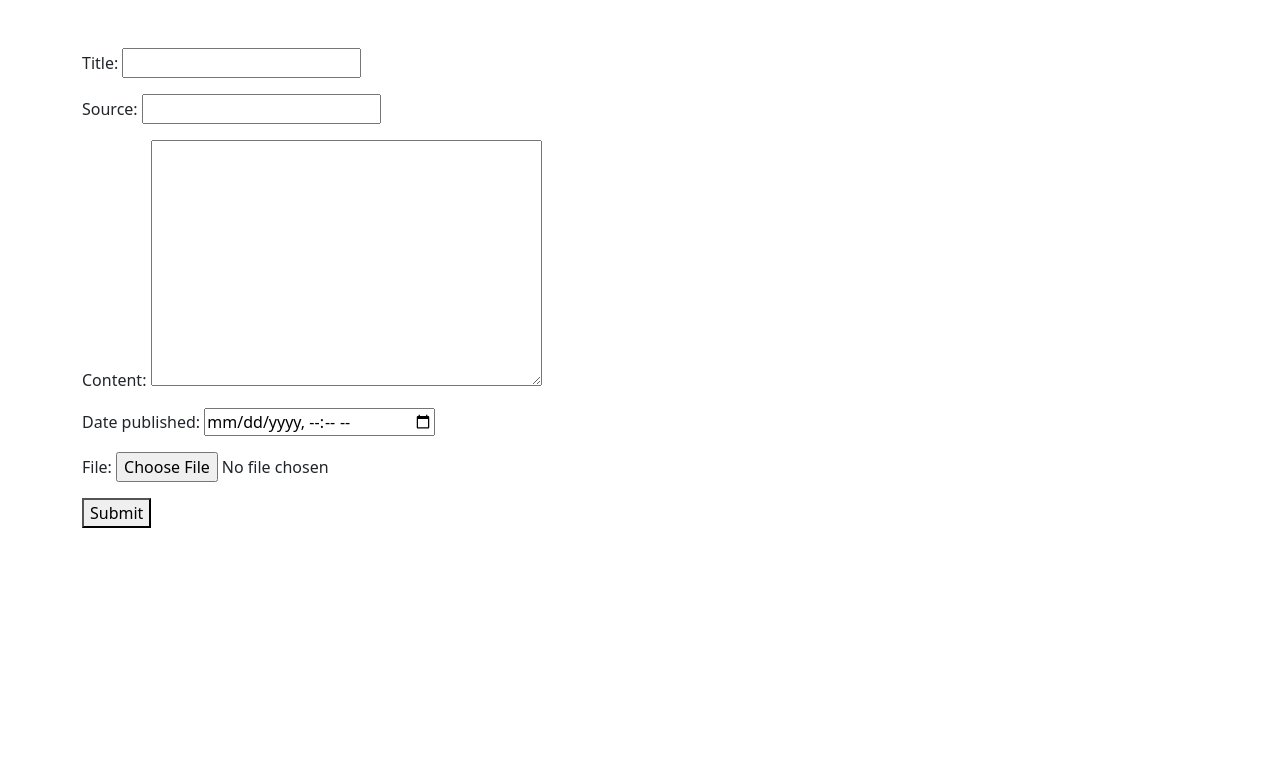
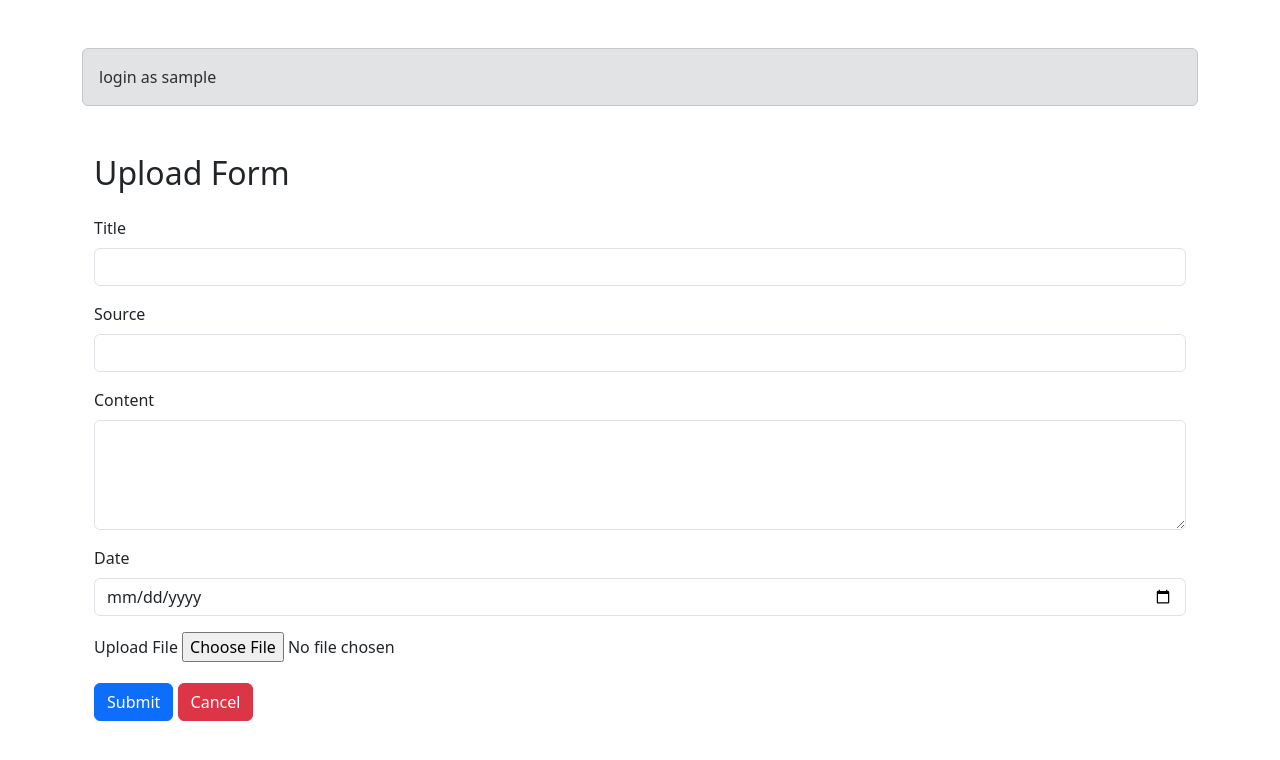
Before and after one commit to ammarzakwan-cell/django-task-management, a Django app: page /task/task_create in a window 1280 px wide. Shown: the top 760 px of the page. Run offline with Django 5.2, Linux system fonts and the light colour scheme; the visitor is signed in with stand-in values (Sample User, id 1).

Commit message:
update ui form

```diff
--- a/main/templates/base.html
+++ b/main/templates/base.html
@@ -14,6 +14,11 @@
   </head>
   <body>
     <div class="container mt-5">
+      {% if user.is_authenticated %}
+        <div class="alert alert-secondary" role="alert">
+          login as {{ request.user.username }}
+        </div>
+      {% endif %}
       {% include 'message.html' %}
 
       {% block content %}{% endblock %}
--- a/modules/task/forms.py
+++ /dev/null
@@ -1,12 +0,0 @@
-from django import forms
-from .models import Task
-
-class TaskForm(forms.ModelForm):
-    file = forms.FileField(required=True)  # Add a file field for file upload
-
-    class Meta:
-        model = Task
-        fields = ['title', 'source', 'content', 'published', 'file']
-        widgets = {
-            'published': forms.DateTimeInput(attrs={'type': 'datetime-local'}),
-        }
--- a/modules/task/templates/task_create.html
+++ b/modules/task/templates/task_create.html
@@ -2,9 +2,43 @@
 {% block title %}task_create{% endblock %}
 
 {% block content %}
-<form method="POST" enctype="multipart/form-data">
-    {% csrf_token %}
-    {{ form.as_p }}
-    <button type="submit">Submit</button>
-</form>
+<div class="container mt-5">
+    <h2 class="mb-4">Upload Form</h2>
+    <form method="post" enctype="multipart/form-data">
+        {% csrf_token %}
+        <!-- Title Field -->
+        <div class="mb-3">
+            <label for="title" class="form-label">Title</label>
+            <input type="text" class="form-control" id="title" name="title" required>
+        </div>
+
+        <!-- Source Field -->
+        <div class="mb-3">
+            <label for="source" class="form-label">Source</label>
+            <input type="text" class="form-control" id="source" name="source" required>
+        </div>
+
+        <!-- Content Field -->
+        <div class="mb-3">
+            <label for="content" class="form-label">Content</label>
+            <textarea class="form-control" id="content" name="content" rows="4" required></textarea>
+        </div>
+
+        <!-- Date Field -->
+        <div class="mb-3">
+            <label for="date" class="form-label">Date</label>
+            <input type="date" class="form-control" id="date" name="date" required>
+        </div>
+
+        <!-- File Upload Field -->
+        <div class="mb-3">
+            <label for="fileUpload" class="form-label">Upload File</label>
+            <input type="file" class="filepond" id="fileUpload" name="file" required>
+        </div>
+
+        <!-- Submit Button -->
+        <button type="submit" class="btn btn-primary">Submit</button>
+        <a href="/task" type="button" class="btn btn-danger">Cancel</a>
+    </form>
+</div>
 {% endblock %}
--- a/modules/task/templates/task_index.html
+++ b/modules/task/templates/task_index.html
@@ -7,7 +7,9 @@
 
 {% block content %}
 
-<a href="/task/task_create" type="button" class="btn btn-primary">Create Task</a>
+{% if 'maker' in user_groups %}
+<a href="/task/task_create" type="button" class="btn btn-primary mb-2">Create Task</a>
+{% endif %}
 <table id="task_list" class="display" style="width:100%;">
     <thead>
     <tr>
--- a/modules/task/views.py
+++ b/modules/task/views.py
@@ -7,39 +7,44 @@ from rest_framework.permissions import IsAuthenticated
 from django.db.models import Q
 from .models import Task, Locking
 from modules.media.models import Media
-from .forms import TaskForm
 from components.storage_component import StorageComponent
 from django.contrib.contenttypes.models import ContentType
 from django.contrib.auth.decorators import login_required, permission_required
 from django.views.decorators.csrf import csrf_exempt
+from datetime import datetime
+from django.utils.timezone import make_aware
 
 # Create your views here.
 @login_required(login_url="/login")
 def task_index(request):
-    return render(request, 'task_index.html')
+    user_groups = request.user.groups.values_list('name', flat=True)
+    return render(request, 'task_index.html', {'user_groups': user_groups})
 
 @login_required(login_url="/login")
 @permission_required("task.add_task", login_url="/login", raise_exception=True)
 def task_create(request):
     if request.method == 'POST':
-        form = TaskForm(request.POST, request.FILES)
 
-        if form.is_valid():
-            # Save the Task instance
-            task = form.save(commit=False)
-            task.save()
+        # Save the Task instance
+        task = Task.objects.create(
+            title=request.POST.get('title'),
+            source=request.POST.get('source'),
+            content=request.POST.get('content'),
+            published=make_aware(datetime.strptime(request.POST.get('date'), "%Y-%m-%d")) if request.POST.get('date') else None
+        )
 
-            # Upload the file and associate it with the Task
-            file = form.cleaned_data['file']
+
+        # Upload the file and associate it with the Task
+        # Check if a new file is uploaded
+        if 'file' in request.FILES:
+            file = request.FILES['file']
             storage = StorageComponent()
             storage.disk('s3').upload_file(file, model_instance=task, collection_name="data_entry_task")
 
-            return redirect('task_index')  # Redirect to a task list page
-        else:
-            return render(request, 'task_create.html', {'form': form, 'errors': form.errors})
-    else:
-        form = TaskForm()
-    return render(request, 'task_create.html', {'form': form})
+        return redirect('task_index')  # Redirect to a task list page
+
+    return render(request, 'task_create.html')
+
 
 @login_required(login_url="/login")
 def task_update(request, task_id):
@@ -63,36 +68,47 @@ def task_update(request, task_id):
         object_id=task.id
     ).first()
 
+    print(existing_file, task.id)
+
     if request.method == 'POST':
-        form = TaskForm(request.POST, request.FILES, instance=task)
 
-        if form.is_valid():
-            # Save updated Task instance
-            task = form.save(commit=False)
-            task.save()
+        # Save updated Task instance
+        task.title = request.POST.get('title')
+        task.source = request.POST.get('source')
+        task.content = request.POST.get('content')
+        task.published = make_aware(datetime.strptime(request.POST.get('date'), "%Y-%m-%d"))
+        task.save()
 
-            # Check if a new file is uploaded
-            if 'file' in request.FILES:
-                file = form.cleaned_data['file']
+        # Check if a new file is uploaded
+        if 'file' in request.FILES:
+            file = request.FILES['file']
 
-                # Delete the old file from S3
-                if existing_file and storage.is_exist(existing_file.file_path):
-                    storage.remove(existing_file.file_path)
+            # Delete the old file from S3
+            if existing_file and storage.is_exist(existing_file.file_path):
+                storage.remove(existing_file.file_path)
 
-                storage.upload_file(
-                    file, model_instance=task, collection_name="data_entry_task"
-                )
+            storage.upload_file(
+                file, model_instance=task, collection_name="data_entry_task"
+            )
 
-            return redirect('task_index')  # Redirect to a task list page
-        else:
-            return render(request, 'task_update.html', {'form': form, 'errors': form.errors, 'task': task})
+        return redirect('task_index')  # Redirect to a task list page
     else:
-        form = TaskForm(instance=task)
+        user_groups = request.user.groups.values_list('name', flat=True)
+        image_url = None
+        if existing_file:
+            image_url = storage.generate_signed_url(existing_file.file_path)
+        return render(request, 'task_update.html', {
+            'task': task,
+            'image_url': image_url,
+            'existing_file': existing_file,
+            'user_groups': user_groups
+            })
 
-    image_url = storage.generate_signed_url(existing_file.file_path)
 
-    return render(request, 'task_update.html', {'form': form, 'task': task, 'image_url': image_url, 'existing_file': existing_file})
 
+
+
+@login_required(login_url="/login")
 @csrf_exempt
 def unlock_task(request):
     if request.method == "POST":
```
Also changed, not shown: modules/task/templates/task_update.html (+55 -12 lines).
